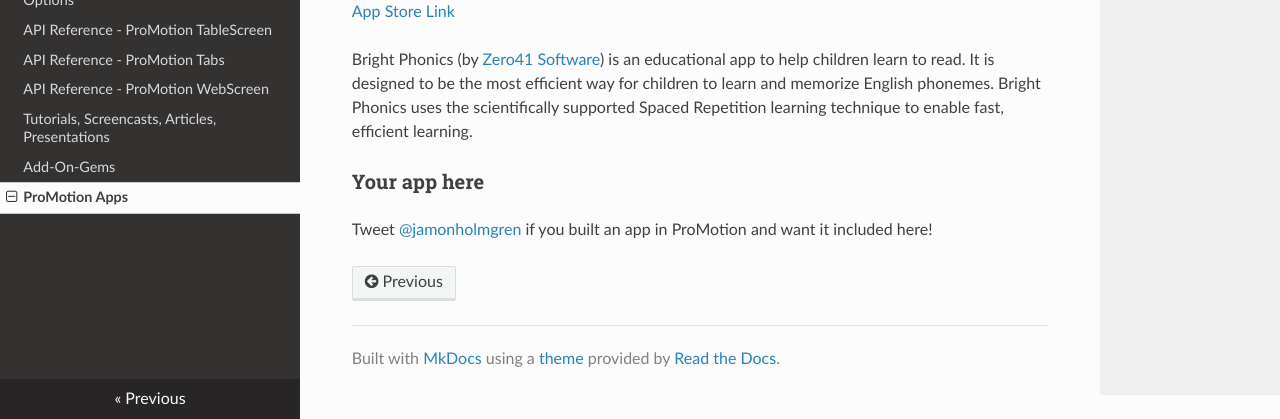
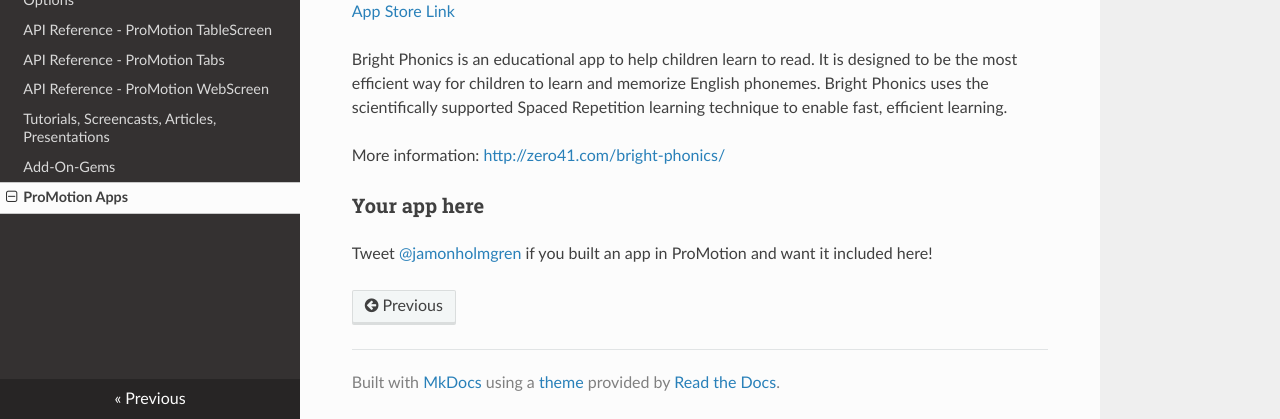
Before and after one commit to jamonholmgren/ProMotion, an MkDocs documentation site: the page built from docs/ProMotion Apps.md, in a window 1280 px wide and 900 px high, scrolled down 9220 px, cut to the strip 481-900 px from the top of the window. Built offline with MkDocs 1.6.1, drawn with Linux system fonts in a browser that asks for light colours; nearby versions of some CDN libraries; old or Windows-style settings are respelled for this version of MkDocs.

Commit message:
more information link

```diff
--- a/docs/ProMotion Apps.md
+++ b/docs/ProMotion Apps.md
@@ -142,7 +142,9 @@
 
 [App Store Link](https://itunes.apple.com/us/app/bright-phonics/id986665887)
 
-Bright Phonics (by [Zero41 Software](http://zero41.com/bright-phonics/)) is an educational app to help children learn to read. It is designed to be the most efficient way for children to learn and memorize English phonemes. Bright Phonics uses the scientifically supported Spaced Repetition learning technique to enable fast, efficient learning.
+Bright Phonics is an educational app to help children learn to read. It is designed to be the most efficient way for children to learn and memorize English phonemes. Bright Phonics uses the scientifically supported Spaced Repetition learning technique to enable fast, efficient learning.
+
+More information: [http://zero41.com/bright-phonics/](http://zero41.com/bright-phonics/)
 
 ### Your app here
 
```
